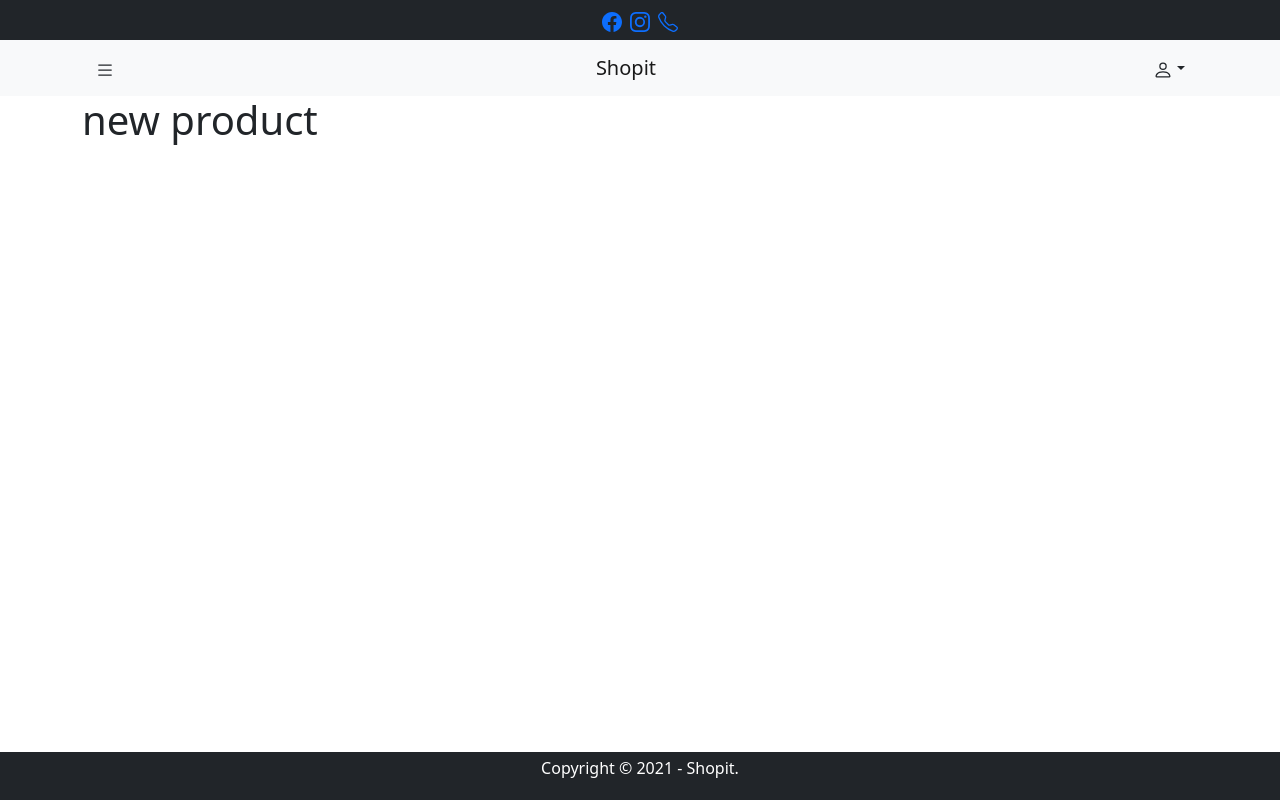
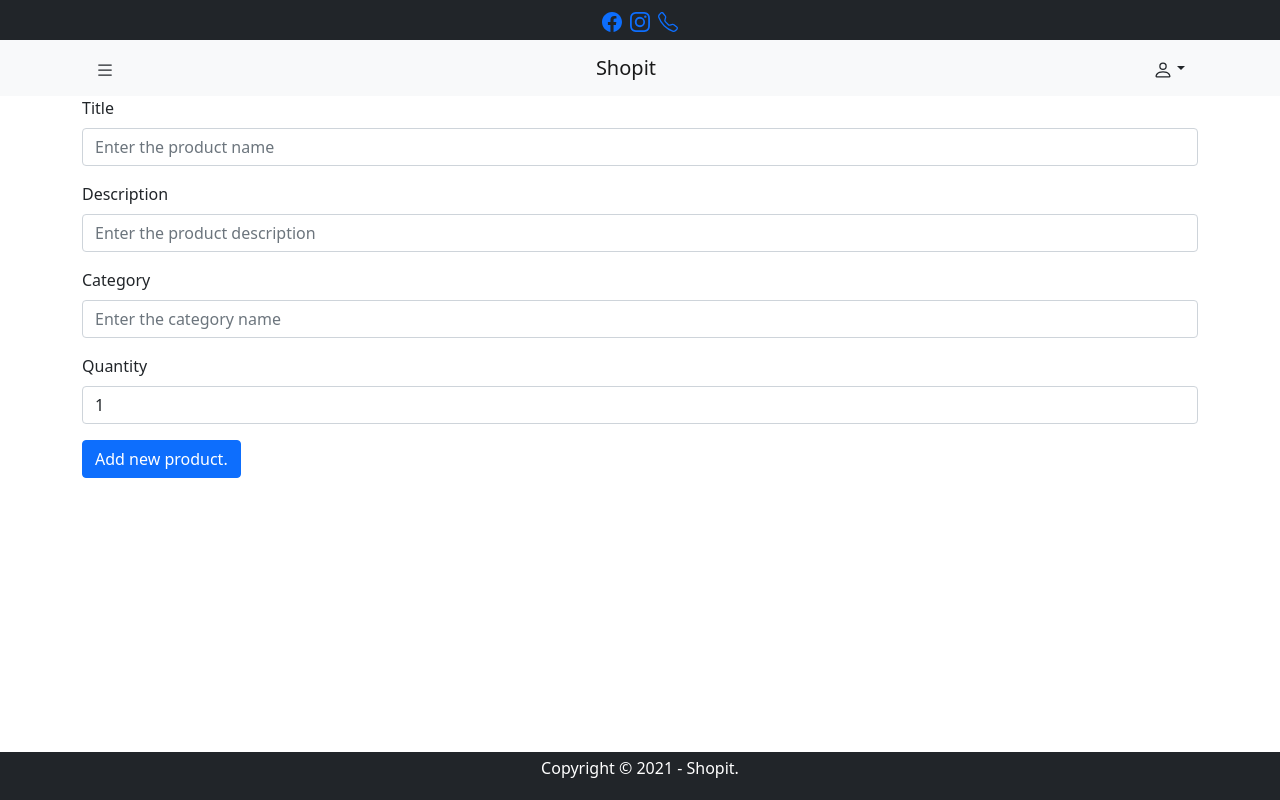
Before and after one commit to faris-xhan/shopit-nextjs, a Next.js app: page /dashboard/product/create in a window 1280 px wide. Built offline with nearby package versions, Linux system fonts and the light colour scheme.

Commit message:
:sparkles: add create product section

```diff
--- /dev/null
+++ b/components/FormItem.jsx
@@ -0,0 +1,33 @@
+import Form from 'react-bootstrap/Form';
+
+export const FormItem = (props) => {
+  const {
+    label,
+    type,
+    name,
+    placeholder,
+    value,
+    onChange,
+    labelProps,
+    controlProps,
+    ...rest
+  } = props;
+  return (
+    <Form.Group className="mb-3" {...rest}>
+      <Form.Label {...labelProps}>{label}</Form.Label>
+      <Form.Control
+        name={name}
+        value={value}
+        onChange={onChange}
+        type={type}
+        placeholder={placeholder}
+        {...controlProps}
+      />
+    </Form.Group>
+  );
+};
+
+FormItem.defaultProps = {
+  type: 'text',
+  label: "Enter you're text here",
+};
--- a/pages/dashboard/product/create.js
+++ b/pages/dashboard/product/create.js
@@ -1,9 +1,73 @@
+import Form from 'react-bootstrap/Form';
+import Button from 'react-bootstrap/Button';
 import Container from 'react-bootstrap/Container';
+import { FormItem } from '../../../components/FormItem';
+import { useState } from 'react';
 
+const initialFormData = {
+  title: '',
+  description: '',
+  category: '',
+  quantity: 1,
+};
 const CreateProduct = (props) => {
+  const [formData, setFormData] = useState(initialFormData);
+  const handleInputChange = (e) =>
+    setFormData({ ...formData, [e.target.name]: e.target.value });
+
+  const handleSubmit = (e) => {
+    e.preventDefault();
+    alert(JSON.stringify(formData, null, 2));
+    setFormData(initialFormData);
+  };
+
   return (
     <Container>
-      <h1>new product</h1>
+      <Form onSubmit={handleSubmit}>
+        <FormItem
+          controlId="product-title"
+          label="Title"
+          name="title"
+          placeholder="Enter the product name"
+          controlProps={{ required: true }}
+          value={formData.title}
+          onChange={handleInputChange}
+        />
+
+        <FormItem
+          controlId="product-description"
+          name="description"
+          label="Description"
+          placeholder="Enter the product description"
+          controlProps={{ required: true }}
+          value={formData.description}
+          onChange={handleInputChange}
+        />
+
+        <FormItem
+          controlId="category"
+          category="category"
+          label="Category"
+          placeholder="Enter the category name"
+          value={formData.category}
+          onChange={handleInputChange}
+        />
+
+        <FormItem
+          controlId="qunatity"
+          name="quantity"
+          label="Quantity"
+          type="number"
+          controlProps={{ min: '1', required: true }}
+          value={formData.quantity}
+          onChange={handleInputChange}
+          placeholder="How many product you got?"
+        />
+
+        <Button variant="primary" type="submit">
+          Add new product.
+        </Button>
+      </Form>
     </Container>
   );
 };
```
